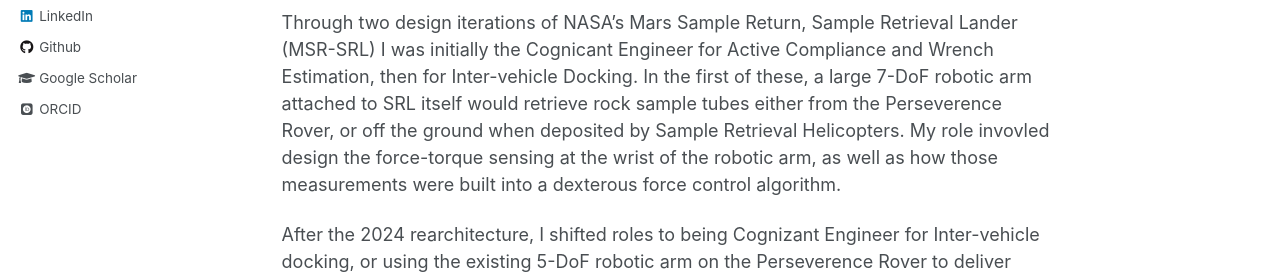
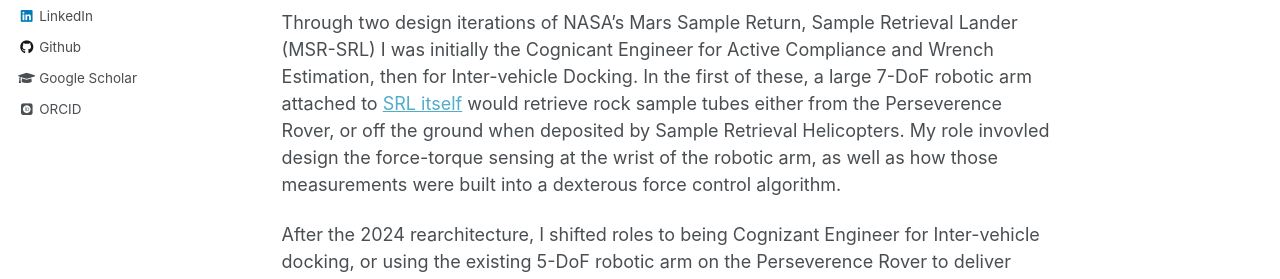
Before and after one commit to JosephBowkett/josephbowkett.github.io, a Jekyll site: the page built from _pages/about.md, in a window 1280 px wide and 900 px high. Shown: the part 459-738 px from the top of the window. Built offline with Jekyll 4.4.1, drawn with Linux system fonts in a browser that asks for light colours; some web fonts are replaced; some of the changed lines change nothing that is shown.

Commit message:
add srl link

```diff
--- a/_pages/about.md
+++ b/_pages/about.md
@@ -15,7 +15,7 @@ Some of the projects I've been working on recently include:
 Mars Sample Return, Sample Retrieval Lander, Sample Transfer System (MSR-SRL-STS)
 ------
 
-Through two design iterations of NASA's Mars Sample Return, Sample Retrieval Lander (MSR-SRL) I was initially the Cognicant Engineer for Active Compliance and Wrench Estimation, then for Inter-vehicle Docking. In the first of these, a large 7-DoF robotic arm attached to SRL itself would retrieve rock sample tubes either from the Perseverence Rover, or off the ground when deposited by Sample Retrieval Helicopters. My role invovled design the force-torque sensing at the wrist of the robotic arm, as well as how those measurements were built into a dexterous force control algorithm.
+Through two design iterations of NASA's Mars Sample Return, Sample Retrieval Lander (MSR-SRL) I was initially the Cognicant Engineer for Active Compliance and Wrench Estimation, then for Inter-vehicle Docking. In the first of these, a large 7-DoF robotic arm attached to [SRL itself](https://science.nasa.gov/mission/mars-sample-return/sample-retrieval-lander/) would retrieve rock sample tubes either from the Perseverence Rover, or off the ground when deposited by Sample Retrieval Helicopters. My role invovled design the force-torque sensing at the wrist of the robotic arm, as well as how those measurements were built into a dexterous force control algorithm.
 
 After the 2024 rearchitecture, I shifted roles to being Cognizant Engineer for Inter-vehicle docking, or using the existing 5-DoF robotic arm on the Perseverence Rover to deliver sample tubes directly into a smaller SRL, while attempting to eliminate any need for changes to software on the rover itself.
 
```
